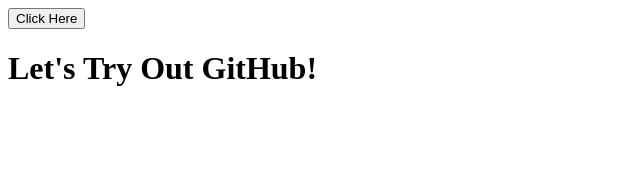
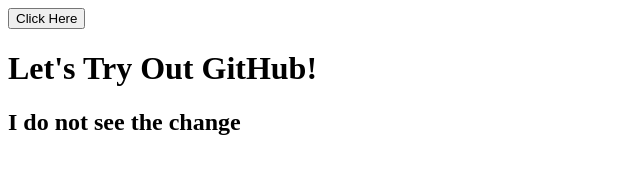
Before and after one commit to iscivanomar/Examaple, a plain HTML site: page index.html in a window 1280 px wide. Shown: the whole page, without its empty margins (0-640 px from the left). Drawn offline with Linux system fonts and the light colour scheme.

Commit message:
AddH2Title
Check my change, you will like it.

```diff
--- a/index.html
+++ b/index.html
@@ -6,5 +6,6 @@
 <body>
    <button>Click Here</button>
    <h1>Let's Try Out GitHub!</h1>
+   <h2>I do not see the change</h2>
 </body>
 </html>
```
